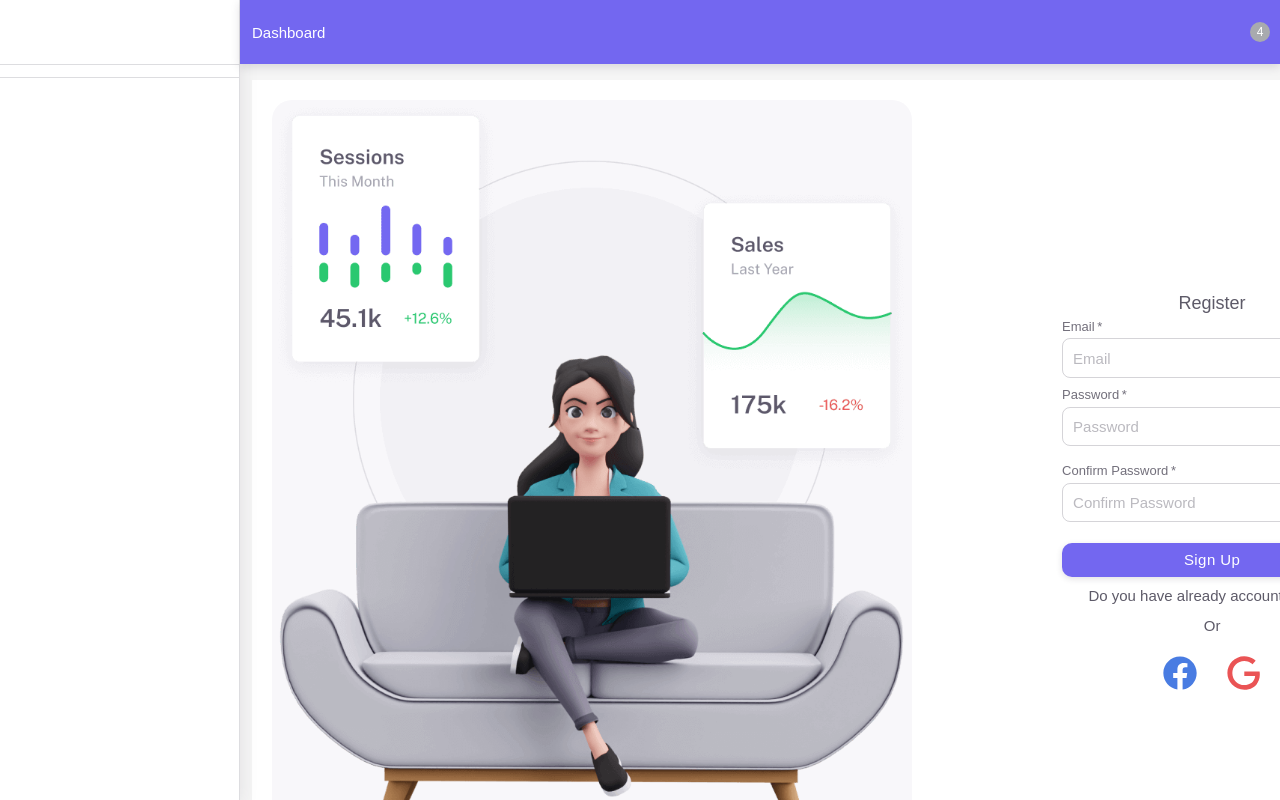
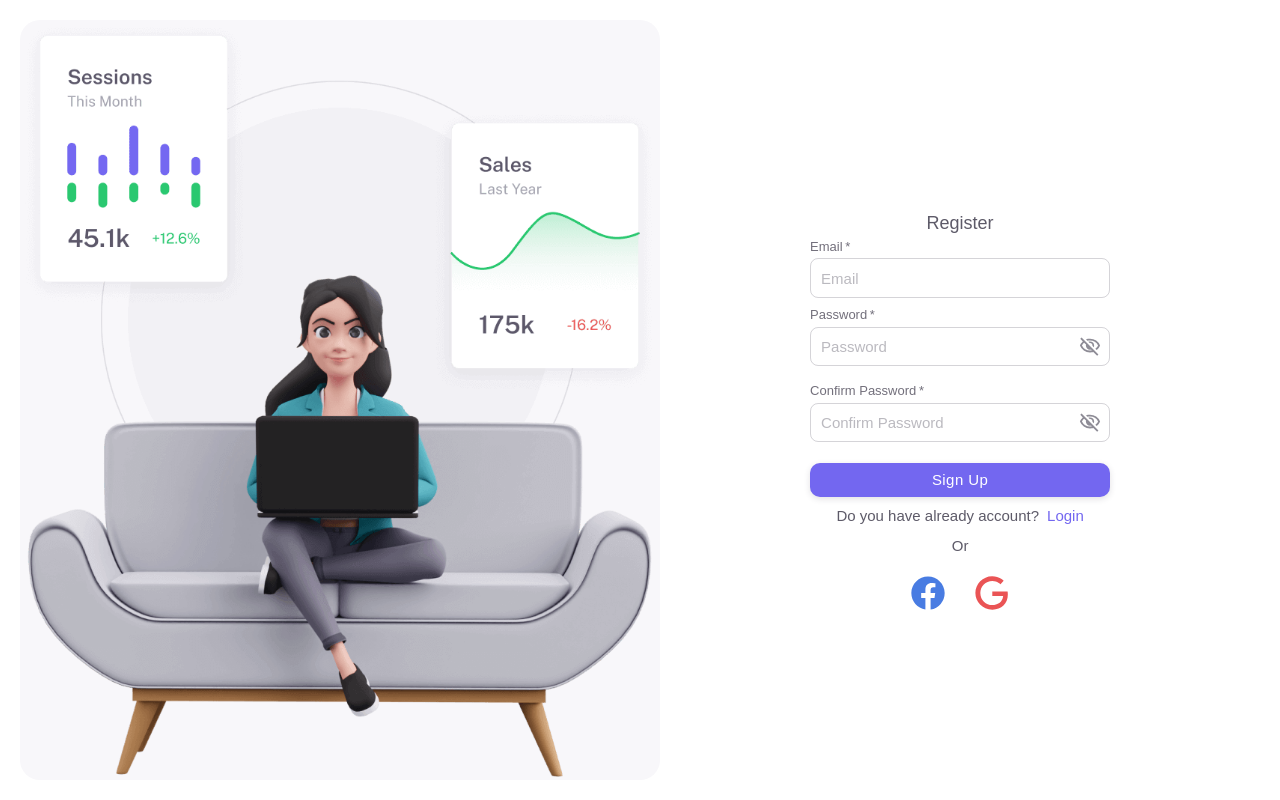
Before and after one commit to LeHoangTrong15102000/NextJS_Ecommerce_CMS, a Next.js app: page /register in a window 1280 px wide. Built offline with nearby package versions, Linux system fonts and the light colour scheme.

Commit message:
custom BlankLayout cho dự án

```diff
--- a/src/pages/_app.tsx
+++ b/src/pages/_app.tsx
@@ -72,6 +72,7 @@ const Guard = ({ children, authGuard, guestGuard }: GuardProps) => {
 }
 
 export default function App(props: ExtendedAppProps) {
+  // Thì lúc này component nó sẽ gồm những thằng như login, register
   const { Component, pageProps } = props
 
   const { settings } = useSettings()
--- a/src/pages/login.tsx
+++ b/src/pages/login.tsx
@@ -1,5 +1,7 @@
 // ** Import Next
 import { NextPage } from 'next'
+import { ReactElement } from 'react'
+import BlankLayout from 'src/views/layouts/BlankLayout'
 import LoginPage from 'src/views/pages/login'
 
 type TProps = {}
@@ -9,3 +11,5 @@ const Login: NextPage<TProps> = () => {
 }
 
 export default Login
+
+Login.getLayout = (page: ReactElement) => <BlankLayout>{page}</BlankLayout>
--- a/src/pages/register.tsx
+++ b/src/pages/register.tsx
@@ -1,5 +1,9 @@
 // ** Import Next
 import { NextPage } from 'next'
+import { ReactElement } from 'react'
+
+// ** views
+import BlankLayout from 'src/views/layouts/BlankLayout'
 import RegisterPage from 'src/views/pages/register'
 
 type TProps = {}
@@ -9,3 +13,5 @@ const Register: NextPage<TProps> = () => {
 }
 
 export default Register
+
+Register.getLayout = (page: ReactElement) => <BlankLayout>{page}</BlankLayout>
--- /dev/null
+++ b/src/views/layouts/BlankLayout.tsx
@@ -0,0 +1,29 @@
+import * as React from 'react'
+
+// ** Component Layout
+
+// ** Next
+import { NextPage } from 'next'
+import { Box, BoxProps, styled } from '@mui/material'
+
+// ReactNode thường là một cái component(page) hoặc là những thằng con bên trong
+type TProps = {
+  children: React.ReactNode
+}
+
+const BlankLayoutWrapper = styled(Box)<BoxProps>(({ theme }) => {
+  return {
+    height: '100vh'
+  }
+})
+
+// TODO remove, this demo shouldn't need to reset the theme.
+const BlankLayout: NextPage<TProps> = ({ children }) => {
+  return (
+    <BlankLayoutWrapper>
+      <Box sx={{ overflow: 'hidden', minHeight: '100vh' }}>{children}</Box>
+    </BlankLayoutWrapper>
+  )
+}
+
+export default BlankLayout
--- a/src/views/layouts/HorizontalLayout.tsx
+++ b/src/views/layouts/HorizontalLayout.tsx
@@ -1,20 +1,17 @@
 import * as React from 'react'
-import { styled, createTheme, ThemeProvider } from '@mui/material/styles'
-import CssBaseline from '@mui/material/CssBaseline'
-import MuiDrawer from '@mui/material/Drawer'
-import Box from '@mui/material/Box'
+
+// ** MUI
+import { styled } from '@mui/material/styles'
 import MuiAppBar, { AppBarProps as MuiAppBarProps } from '@mui/material/AppBar'
 import Toolbar from '@mui/material/Toolbar'
-import List from '@mui/material/List'
 import Typography from '@mui/material/Typography'
-import Divider from '@mui/material/Divider'
 import IconButton from '@mui/material/IconButton'
 import Badge from '@mui/material/Badge'
-import Container from '@mui/material/Container'
-import Grid from '@mui/material/Grid'
-import Paper from '@mui/material/Paper'
-import Link from '@mui/material/Link'
-import { mainListItems, secondaryListItems } from './listItem'
+
+// ** Component
+import CustomIcon from 'src/components/Icon'
+
+// ** Next
 import { NextPage } from 'next'
 
 const drawerWidth: number = 240
@@ -23,57 +20,70 @@ interface AppBarProps extends MuiAppBarProps {
   open?: boolean
 }
 
+// ReactNode thường là một cái component(page) hoặc là những thằng con bên trong
 type TProps = {
   open: boolean
   toggleDrawer: () => void
 }
 
-const Drawer = styled(MuiDrawer, { shouldForwardProp: (prop) => prop !== 'open' })(({ theme, open }) => ({
-  '& .MuiDrawer-paper': {
-    position: 'relative',
-    whiteSpace: 'nowrap',
-    width: drawerWidth,
-    transition: theme.transitions.create('width', {
+const AppBar = styled(MuiAppBar, {
+  shouldForwardProp: (prop) => prop !== 'open'
+})<AppBarProps>(({ theme, open }) => ({
+  zIndex: theme.zIndex.drawer + 1,
+  backgroundColor: theme.palette.primary.main,
+  // color: theme.palette.primary.main,
+  transition: theme.transitions.create(['width', 'margin'], {
+    easing: theme.transitions.easing.sharp,
+    duration: theme.transitions.duration.leavingScreen
+  }),
+  ...(open && {
+    marginLeft: drawerWidth,
+    width: `calc(100% - ${drawerWidth}px)`,
+    transition: theme.transitions.create(['width', 'margin'], {
       easing: theme.transitions.easing.sharp,
       duration: theme.transitions.duration.enteringScreen
-    }),
-    boxSizing: 'border-box',
-    ...(!open && {
-      overflowX: 'hidden',
-      transition: theme.transitions.create('width', {
-        easing: theme.transitions.easing.sharp,
-        duration: theme.transitions.duration.leavingScreen
-      }),
-      width: theme.spacing(7),
-      [theme.breakpoints.up('sm')]: {
-        width: theme.spacing(9)
-      }
     })
-  }
+  })
 }))
 
 // TODO remove, this demo shouldn't need to reset the theme.
+const HorizontalLayout: NextPage<TProps> = ({ open, toggleDrawer }) => {
+  // const [open, setOpen] = React.useState(true)
+  // const toggleDrawer = () => {
+  //   setOpen(!open)
+  // }
 
-const HorizontalLayout: NextPage<TProps> = ({ open, toggleDrawer }) => {
   return (
-    <Drawer variant='permanent' open={open}>
+    <AppBar position='absolute' open={open}>
       <Toolbar
         sx={{
-          display: 'flex',
-          alignItems: 'center',
-          justifyContent: 'flex-end',
-          px: [1]
+          pr: '24px' // keep right padding when drawer closed
         }}
       >
-        <IconButton onClick={toggleDrawer}>{/* <ChevronLeftIcon /> */}</IconButton>
+        <IconButton
+          edge='start'
+          color='inherit'
+          aria-label='open drawer'
+          onClick={toggleDrawer}
+          sx={{
+            marginRight: '36px',
+            ...(open && { display: 'none' })
+          }}
+        >
+          {/* <MenuIcon /> */}
+          <CustomIcon icon='material-symbols:menu' />
+        </IconButton>
+        <Typography component='h1' variant='h6' color='inherit' noWrap sx={{ flexGrow: 1 }}>
+          Dashboard
+        </Typography>
+        <IconButton color='inherit'>
+          <Badge badgeContent={4} color='secondary'>
+            {/* <NotificationsIcon /> */}
+            <CustomIcon icon='mingcute:notification-line' />
+          </Badge>
+        </IconButton>
       </Toolbar>
-      <Divider />
-      <List component='nav'>
-        {mainListItems}
-        <Divider sx={{ my: 1 }} />
-        {secondaryListItems}
-      </List>
-    </Drawer>
+    </AppBar>
   )
 }
 
--- a/src/views/layouts/UserLayout.tsx
+++ b/src/views/layouts/UserLayout.tsx
@@ -1,61 +1,23 @@
 import * as React from 'react'
 
 // ** MUI
-import { styled } from '@mui/material/styles'
 import CssBaseline from '@mui/material/CssBaseline'
-import MuiDrawer from '@mui/material/Drawer'
 import Box from '@mui/material/Box'
-import MuiAppBar, { AppBarProps as MuiAppBarProps } from '@mui/material/AppBar'
 import Toolbar from '@mui/material/Toolbar'
-import List from '@mui/material/List'
-import Typography from '@mui/material/Typography'
-import Divider from '@mui/material/Divider'
-import IconButton from '@mui/material/IconButton'
-import Badge from '@mui/material/Badge'
+
 import Container from '@mui/material/Container'
 
 // ** Component Layout
-import { mainListItems, secondaryListItems } from './listItem'
 
 // ** Next
 import { NextPage } from 'next'
 import VerticalLayout from './VerticalLayout'
 import HorizontalLayout from './HorizontalLayout'
 
-const drawerWidth: number = 240
-
-interface AppBarProps extends MuiAppBarProps {
-  open?: boolean
-}
-
 // ReactNode thường là một cái component(page) hoặc là những thằng con bên trong
 type TProps = {
   children: React.ReactNode
 }
-
-const Drawer = styled(MuiDrawer, { shouldForwardProp: (prop) => prop !== 'open' })(({ theme, open }) => ({
-  '& .MuiDrawer-paper': {
-    position: 'relative',
-    whiteSpace: 'nowrap',
-    width: drawerWidth,
-    transition: theme.transitions.create('width', {
-      easing: theme.transitions.easing.sharp,
-      duration: theme.transitions.duration.enteringScreen
-    }),
-    boxSizing: 'border-box',
-    ...(!open && {
-      overflowX: 'hidden',
-      transition: theme.transitions.create('width', {
-        easing: theme.transitions.easing.sharp,
-        duration: theme.transitions.duration.leavingScreen
-      }),
-      width: theme.spacing(7),
-      [theme.breakpoints.up('sm')]: {
-        width: theme.spacing(9)
-      }
-    })
-  }
-}))
 
 // TODO remove, this demo shouldn't need to reset the theme.
 const UserLayout: NextPage<TProps> = ({ children }) => {
@@ -67,11 +29,11 @@ const UserLayout: NextPage<TProps> = ({ children }) => {
   return (
     <Box sx={{ display: 'flex' }}>
       <CssBaseline />
+      {/* HorizontalLayout */}
+      <HorizontalLayout open={open} toggleDrawer={toggleDrawer} />
+
       {/* Vertical layout */}
       <VerticalLayout open={open} toggleDrawer={toggleDrawer} />
-
-      {/* HorizontalLayout */}
-      <HorizontalLayout open={open} toggleDrawer={toggleDrawer} />
       <Box
         component='main'
         sx={{
--- a/src/views/layouts/VerticalLayout.tsx
+++ b/src/views/layouts/VerticalLayout.tsx
@@ -2,83 +2,71 @@ import * as React from 'react'
 
 // ** MUI
 import { styled } from '@mui/material/styles'
-import MuiAppBar, { AppBarProps as MuiAppBarProps } from '@mui/material/AppBar'
+import MuiDrawer from '@mui/material/Drawer'
 import Toolbar from '@mui/material/Toolbar'
-import Typography from '@mui/material/Typography'
+import List from '@mui/material/List'
+import Divider from '@mui/material/Divider'
 import IconButton from '@mui/material/IconButton'
-import Badge from '@mui/material/Badge'
 
 // ** Component Layout
+import { mainListItems, secondaryListItems } from './listItem'
 
 // ** Next
 import { NextPage } from 'next'
 
 const drawerWidth: number = 240
 
-interface AppBarProps extends MuiAppBarProps {
-  open?: boolean
-}
-
-// ReactNode thường là một cái component(page) hoặc là những thằng con bên trong
 type TProps = {
   open: boolean
   toggleDrawer: () => void
 }
 
-const AppBar = styled(MuiAppBar, {
-  shouldForwardProp: (prop) => prop !== 'open'
-})<AppBarProps>(({ theme, open }) => ({
-  zIndex: theme.zIndex.drawer + 1,
-  transition: theme.transitions.create(['width', 'margin'], {
-    easing: theme.transitions.easing.sharp,
-    duration: theme.transitions.duration.leavingScreen
-  }),
-  ...(open && {
-    marginLeft: drawerWidth,
-    width: `calc(100% - ${drawerWidth}px)`,
-    transition: theme.transitions.create(['width', 'margin'], {
+const Drawer = styled(MuiDrawer, { shouldForwardProp: (prop) => prop !== 'open' })(({ theme, open }) => ({
+  '& .MuiDrawer-paper': {
+    position: 'relative',
+    whiteSpace: 'nowrap',
+    width: drawerWidth,
+    transition: theme.transitions.create('width', {
       easing: theme.transitions.easing.sharp,
       duration: theme.transitions.duration.enteringScreen
+    }),
+    boxSizing: 'border-box',
+    ...(!open && {
+      overflowX: 'hidden',
+      transition: theme.transitions.create('width', {
+        easing: theme.transitions.easing.sharp,
+        duration: theme.transitions.duration.leavingScreen
+      }),
+      width: theme.spacing(7),
+      [theme.breakpoints.up('sm')]: {
+        width: theme.spacing(9)
+      }
     })
-  })
+  }
 }))
 
 // TODO remove, this demo shouldn't need to reset the theme.
+
 const VerticalLayout: NextPage<TProps> = ({ open, toggleDrawer }) => {
-  // const [open, setOpen] = React.useState(true)
-  // const toggleDrawer = () => {
-  //   setOpen(!open)
-  // }
-
   return (
-    <AppBar position='absolute' open={open}>
+    <Drawer variant='permanent' open={open}>
       <Toolbar
         sx={{
-          pr: '24px' // keep right padding when drawer closed
+          display: 'flex',
+          alignItems: 'center',
+          justifyContent: 'flex-end',
+          px: [1]
         }}
       >
-        <IconButton
-          edge='start'
-          color='inherit'
-          aria-label='open drawer'
-          onClick={toggleDrawer}
-          sx={{
-            marginRight: '36px',
-            ...(open && { display: 'none' })
-          }}
-        >
-          {/* <MenuIcon /> */}
-        </IconButton>
-        <Typography component='h1' variant='h6' color='inherit' noWrap sx={{ flexGrow: 1 }}>
-          Dashboard
-        </Typography>
-        <IconButton color='inherit'>
-          <Badge badgeContent={4} color='secondary'>
-            {/* <NotificationsIcon /> */}
-          </Badge>
-        </IconButton>
+        <IconButton onClick={toggleDrawer}>{/* <ChevronLeftIcon /> */}</IconButton>
       </Toolbar>
-    </AppBar>
+      <Divider />
+      <List component='nav'>
+        {mainListItems}
+        <Divider sx={{ my: 1 }} />
+        {secondaryListItems}
+      </List>
+    </Drawer>
   )
 }
 
```
Also changed, not shown: src/notepage/Lecture_Summary.md (+2 -0 lines).
